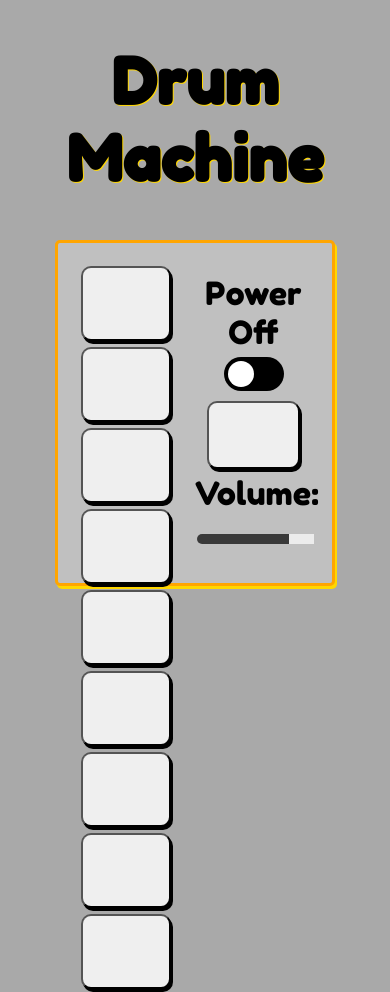
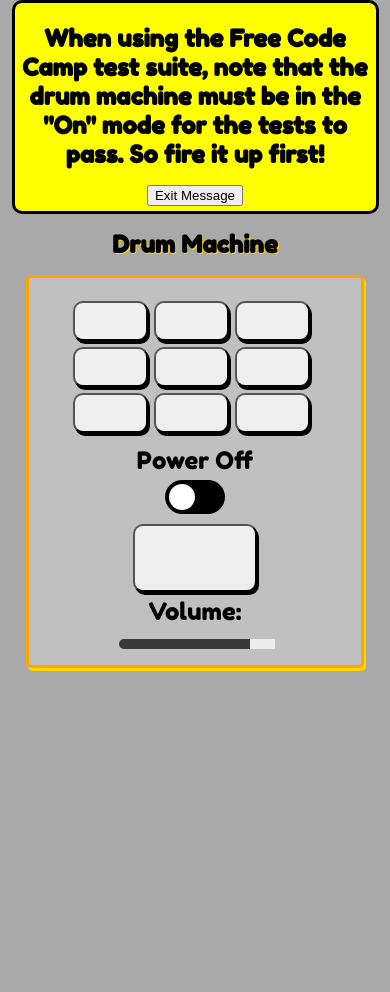
Before and after one commit to AnneThor/drum-machine, a React (Create React App) app: page / in a window 390 px wide. After the commit the page ends 844 px from the top, so only its background shows below. Built offline with nearby package versions, Linux system fonts and the light colour scheme.

Commit message:
fix #4 solved responsive design

```diff
--- a/src/App.css
+++ b/src/App.css
@@ -172,32 +172,145 @@
   cursor: pointer;
 }
 
-{/*
-@media only screen and (max-width: 1000px) {
+.popup {
+  position: fixed;
+  top: 0;
+  right: 0;
+  margin: 10px 10px 0 0;
+  padding: 5px 5px;
+  width: 15%;
+  height: 270px;
+  background-color: yellow;
+  font-size: .60rem;
+  border: solid 3px black;
+  border-radius: 10px;
+}
+
+.popup\_inner {
+  position: absolute;
+  left: 25%;
+  right: 25%;
+  top: 25%;
+  bottom: 25%;
+  margin: 3px;
+  padding: auto;
+  border-radius: 20px;
+  background: white;
+  text-align: center;
+}
+
+
+@media only screen and (max-width: 1024px) {
   #display {
     display: flex;
     flex-direction: column;
-    height: 600px;
-    max-height:600px;
-    min-width: 60%;
-    max-width: 60%;
+    height: auto;
+    max-height: 600px;
+    width: 80%;
+    max-width: 600px;
     border: solid 3px #FFA500;
     border-radius: 5px;
     box-shadow: 2px 3px #FFD700;
     align-items: center;
-    padding-top: 10px;
-    padding-bottom: 10px;
-    margin: auto;
+    padding: 20px;
+    margin: auto auto 20px auto;
     background-color: silver;
   }
 
+  .drum-pad {
+    width: 30%;
+    min-width: 50px;
+    max-width: 90px;
+    height: 25%;
+    min-height: 40px;
+    max-height: 75px;
+    margin: 3px;
+    border-radius: 10px;
+    box-shadow: 2px 3px;
+    font-family: 'Fredoka One', cursive;
+    font-size: 30pt;
+  }
+
+  .display-button {
+    width: 80%;
+    height: 8vh;
+    margin: 5px;
+    border-radius: 10px;
+    box-shadow: 2px 3px;
+    font-family: 'Fredoka One', cursive;
+    font-size: 2rem;
+  }
+
+  .popup {
+    position: static;
+    padding: 5px 5px;
+    width: 90vw;
+    height: 20%;
+    margin: auto;
+    background-color: yellow;
+    font-size: .75rem;
+    border: solid 3px black;
+    border-radius: 10px;
+  }
+
+}
+
+@media only screen and (max-width: 450px) {
+
+  .App-header {
+      font-size: 1.5rem;
+      text-shadow: 1px 1px #FFD700;
+  }
+
+  #display {
+    display: flex;
+    flex-direction: column;
+    height: auto;
+    max-height: 600px;
+    width: 80%;
+    max-width: 600px;
+    border: solid 3px #FFA500;
+    border-radius: 5px;
+    box-shadow: 2px 3px #FFD700;
+    align-items: center;
+    padding: 10px;
+    margin: auto auto 20px auto;
+    background-color: silver;
+    font-size: 1.5rem
+  }
+
   .drum-buttons {
-    margin: auto;
+    margin: 10px;
     display: flex;
     flex-direction: row;
     flex-wrap: wrap;
+    min-width: 50%;
+    max-width: 80%;
     flex-grow: 1;
   }
 
+  .drum-pad {
+    width: 30%;
+    min-width: 50px;
+    max-width: 90px;
+    height: 25%;
+    min-height: 40px;
+    max-height: 75px;
+    margin: 3px;
+    border-radius: 10px;
+    box-shadow: 2px 3px;
+    font-family: 'Fredoka One', cursive;
+    font-size: 1.5rem;
+  }
+
+  .display-button {
+    width: 80%;
+    height: 8vh;
+    margin: 5px;
+    border-radius: 10px;
+    box-shadow: 2px 3px;
+    font-family: 'Fredoka One', cursive;
+    font-size: 1.5rem;
+  }
+
 }
-*/}
--- a/src/App.js
+++ b/src/App.js
@@ -1,6 +1,7 @@
 import React from 'react';
 import './App.css';
-import Button from './Button.js';
+import Popup from './components/Popup.js';
+import Button from './components/Button.js';
 
 class App extends React.Component {
 
@@ -20,10 +21,18 @@
         "C": "TOM 4",
       },
       power: "Off",
+      showPopup: true,
     };
     this.handleKeyDown = this.handleKeyDown.bind(this);
     this.handleDrumClick = this.handleDrumClick.bind(this);
     this.handlePowerClick = this.handlePowerClick.bind(this);
+    this.closePopup = this.closePopup.bind(this);
+  }
+
+  closePopup() {
+    this.setState({
+      showPopup: false,
+    })
   }
 
   handleKeyDown(event) {
@@ -78,6 +87,7 @@
     return (
       <div className="App"
            id="drum-machine">
+        {this.state.showPopup ? <Popup clicked={this.closePopup} /> : ""}
         <h1 className="App-header">Drum Machine</h1>
 
         <div id="display">
--- a/src/Button.js
+++ b/src/components/Button.js
@@ -1,5 +1,5 @@
 import React from 'react';
-import "./App.css";
+import "../App.css";
 
 function Button(props) {
 
--- /dev/null
+++ b/src/components/Popup.js
@@ -0,0 +1,15 @@
+import React from 'react';
+import "../App.css";
+
+function Popup(props) {
+  return (
+    <div className="popup">
+      <div className="popup\_inner">
+        <h1>When using the Free Code Camp test suite, note that the drum machine must be in the "On" mode for the tests to pass.  So fire it up first!</h1>
+        <button onClick={props.clicked}>Exit Message</button>
+      </div>
+    </div>
+  )
+}
+
+export default Popup;
```
